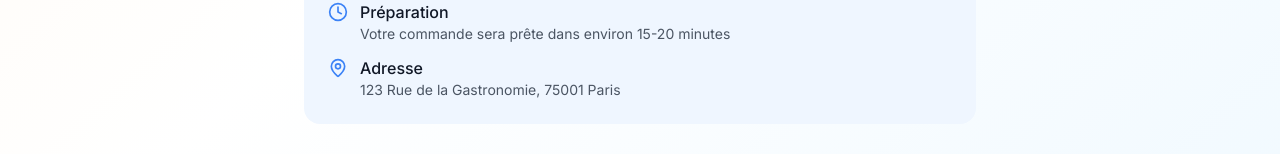
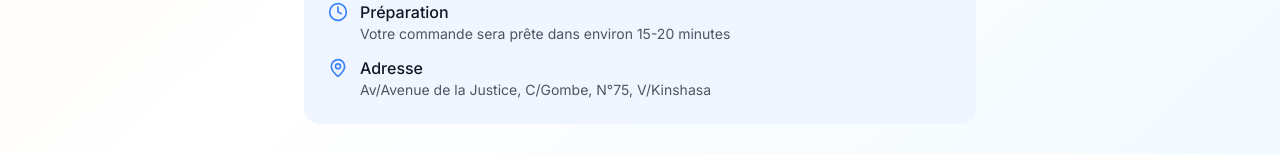
Before and after one commit to EMMADEKO10/restaurant, a Next.js app: page /checkout/success in a window 1280 px wide. Shown: the part 863-1017 px from the top of the page. Built offline with nearby package versions, Linux system fonts and the light colour scheme; no server answers.

Commit message:
`Update address in OrderDetailsContent component`

```diff
--- a/app/checkout/success/page.tsx
+++ b/app/checkout/success/page.tsx
@@ -188,7 +188,7 @@ function OrderDetailsContent() {
                 <MapPin className="h-5 w-5 text-blue-500 mr-3 mt-0.5" />
                 <div>
                   <p className="font-medium text-gray-900">Adresse</p>
-                  <p className="text-sm text-gray-600">123 Rue de la Gastronomie, 75001 Paris</p>
+                  <p className="text-sm text-gray-600">Av/Avenue de la Justice, C/Gombe, N°75, V/Kinshasa</p>
                 </div>
               </div>
             </div>
```
